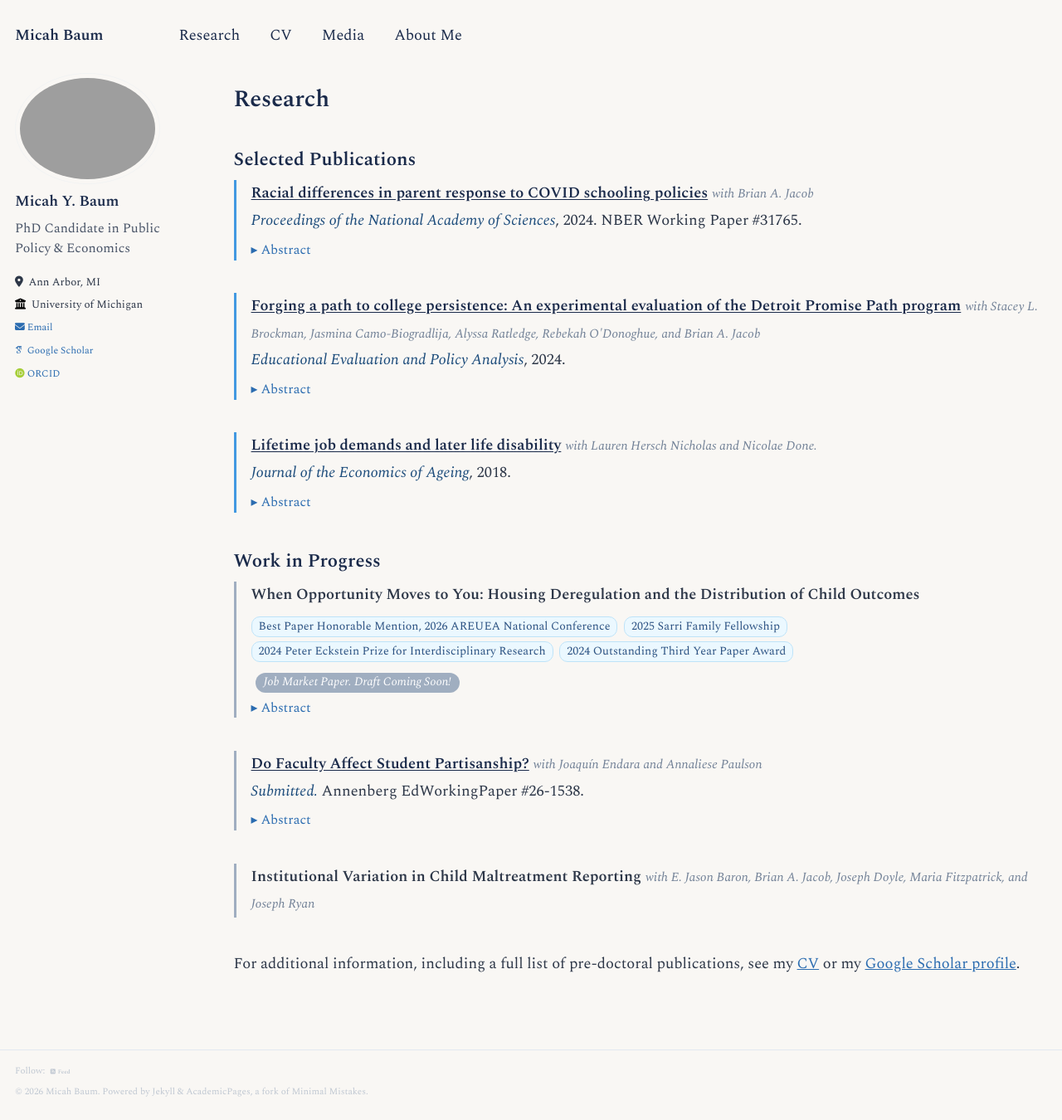
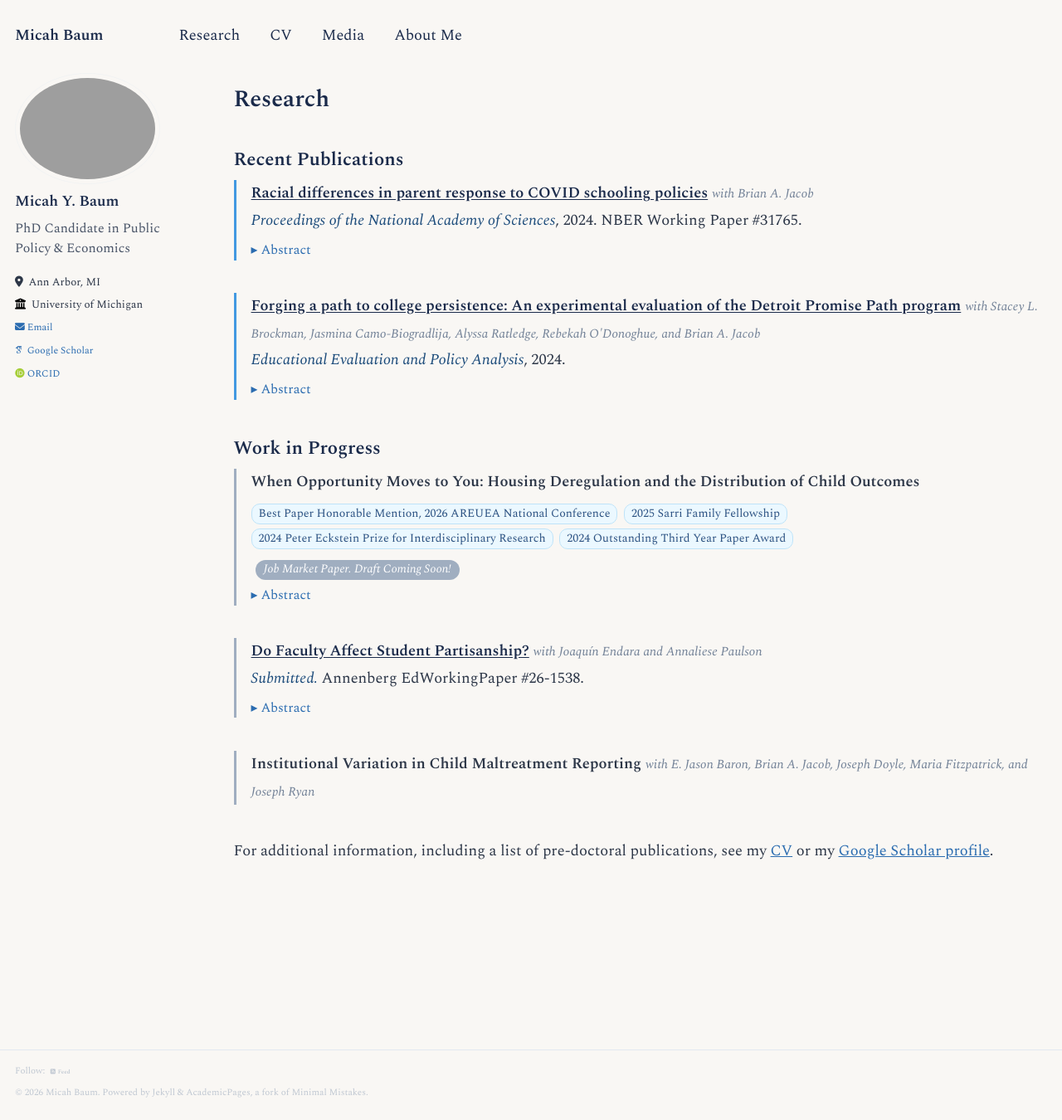
Before and after one commit to micah-baum/micah-baum.github.io, a Jekyll site: the page built from _pages/research.md, in a window 1280 px wide and 1350 px high. Shown: the whole window at 83% size. Built offline with Jekyll 4.4.1, drawn with Linux system fonts in a browser that asks for light colours; some web fonts are replaced.

Commit message:
Revert "Update research.md"
This reverts commit 4d3540fbac6ccd793db84f7cdb54263a91b69ec9.

```diff
--- a/_pages/research.md
+++ b/_pages/research.md
@@ -86,7 +86,7 @@ author_profile: true
 
 {% include base_path %}
 
-## Selected Publications
+## Recent Publications
 
 <div class="paper-card">
 <p><a href="https://micah-baum.github.io/files/baum-jacob-pnas-2024.pdf" target="_blank" class="paper-title-link"><strong>Racial differences in parent response to COVID schooling policies</strong></a> <span class="coauthors">with Brian A. Jacob</span><br>
@@ -103,15 +103,6 @@ author_profile: true
 <details class="paper-abstract">
 <summary>Abstract</summary>
 <div class="paper-abstract__body">Detroit students who obtain a college degree overcome many obstacles to do so. This article reports the results of a randomized evaluation of a program meant to provide support to low-income community college students. The Detroit Promise Path program was designed to complement an existing College Promise scholarship, providing students with coaching, summer engagement, and financial incentives. The evaluation found that students offered the program enrolled in more semesters and earned more credits compared with those offered the scholarship alone. However, at the 3-year mark, there were no discernable impacts on degrees earned. This article examines systemic barriers to degree completion and offers lessons for the design of interventions to increase equity in postsecondary attainment.</div>
-</details>
-</div>
-
-<div class="paper-card">
-<p><a href="https://micah-baum.github.io/files/nicholas-done-baum-2018-lifetime-job-demands.pdf" target="_blank" class="paper-title-link"><strong>Lifetime job demands and later life disability</strong></a> <span class="coauthors">with Lauren Hersch Nicholas and Nicolae Done. </span><br>
-<span class="journal-name">Journal of the Economics of Ageing</span>, 2018.</p>
-<details class="paper-abstract">
-<summary>Abstract</summary>
-<div class="paper-abstract__body">Occupational characteristics may improve or harm health later in life. Previous research, largely based on limited exposure periods, reached mixed conclusions. We use Health and Retirement Study data linked to the Department of Labor’s O*Net job classification system to examine the relationship between lifetime exposure to occupational demands and disability later in life. We consistently find an association between non-routine cognitive demands and lower rates of Social Security Disability Insurance (SSDI) receipt and work-limiting health conditions. Routine manual demands are associated with moderately worse health and increased SSDI receipt in most lifetime specifications. These results are robust to various specifications of occupational demand measures and controlling for transitions between jobs of different levels of occupational intensity. We show that failure to account for job characteristic exposure early in a worker’s tenure obscures the relationship between physical job demands and disability later in life. While characteristics of jobs worked at ages 30 and 55 are both predictive of later-life health outcomes, early-life job characteristics frequently dominate in models containing early and late exposures.</div>
 </details>
 </div>
 
@@ -141,4 +132,4 @@ author_profile: true
 </div>
 
 
-For additional information, including a full list of pre-doctoral publications, see my <a href="https://micah-baum.github.io/files/baum_cv.pdf" target="_blank">CV</a> or my <a href="https://scholar.google.com/citations?user=xFVVMNoAAAAJ&hl=en&oi=ao" target="_blank">Google Scholar profile</a>.
+For additional information, including a list of pre-doctoral publications, see my <a href="https://micah-baum.github.io/files/baum_cv.pdf" target="_blank">CV</a> or my <a href="https://scholar.google.com/citations?user=xFVVMNoAAAAJ&hl=en&oi=ao" target="_blank">Google Scholar profile</a>.
```
